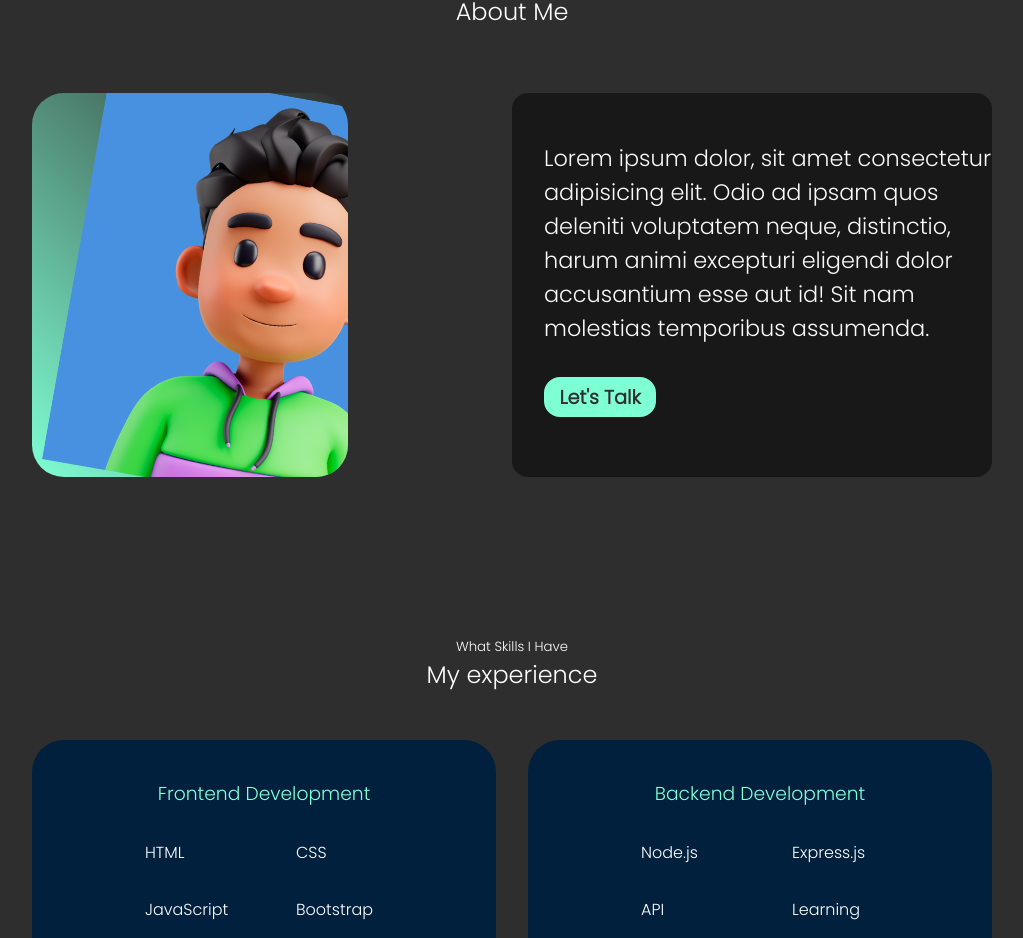
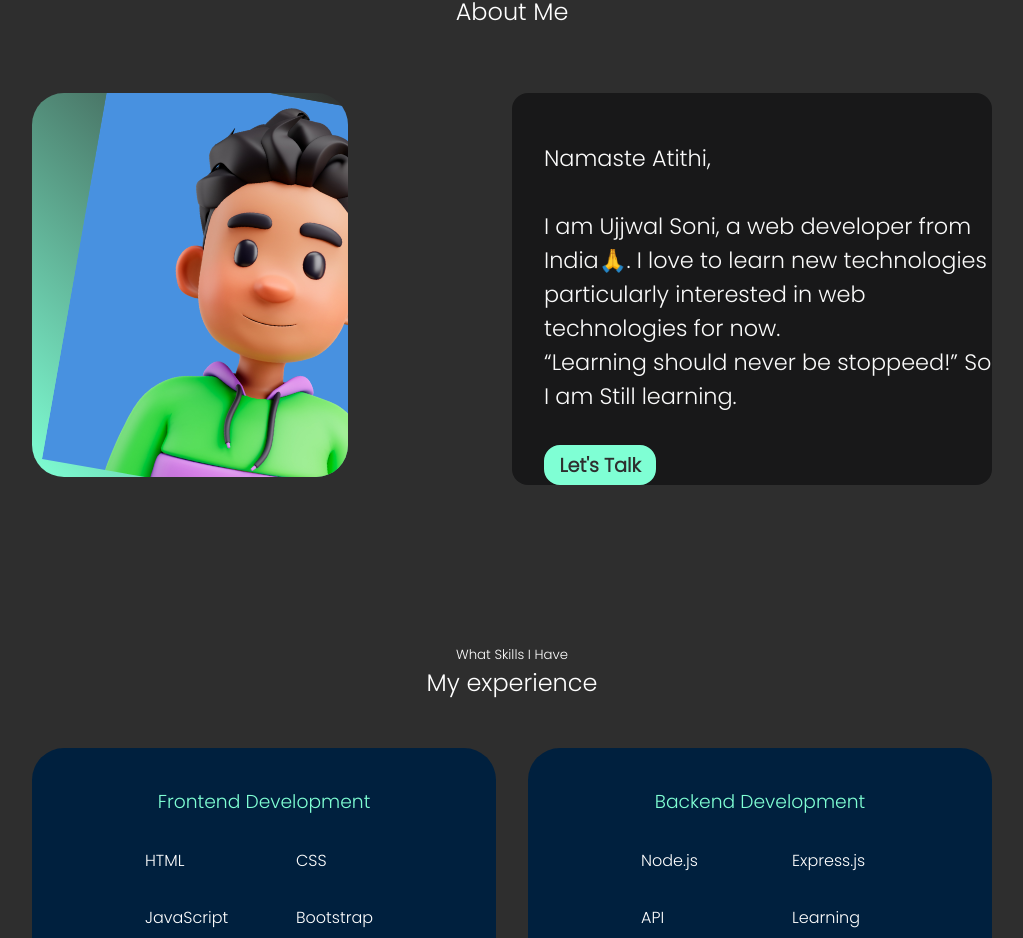
Before and after one commit to Ujjwal-soni98/Portfolio-Website, a React (Create React App) app: page / in a window 1280 px wide. Shown: the part 1018-1956 px from the top of the page, without its empty margins (128-1151 px from the left). Built offline with nearby package versions, Linux system fonts and the light colour scheme; no server answers; some icons are missing.

Commit message:
updated about

```diff
--- a/src/components/about/About.jsx
+++ b/src/components/about/About.jsx
@@ -17,7 +17,8 @@ const About = () => {
 
         </div>
         <div className="about_content">
-        <p>Lorem ipsum dolor, sit amet consectetur adipisicing elit. Odio ad ipsam quos deleniti voluptatem neque, distinctio, harum animi excepturi eligendi dolor accusantium esse aut id! Sit nam molestias temporibus assumenda.</p>
+        <p>Namaste Atithi,<br></br><br />I am Ujjwal Soni, a web developer from India🙏. I love to learn new technologies particularly interested in web technologies for now.<br></br><q>Learning should never be stoppeed!</q> So I am Still learning.
+        </p>
         <a href="#contact" className='btn btn-primary contact'>Let's Talk</a>
         </div>
       </div>
```
